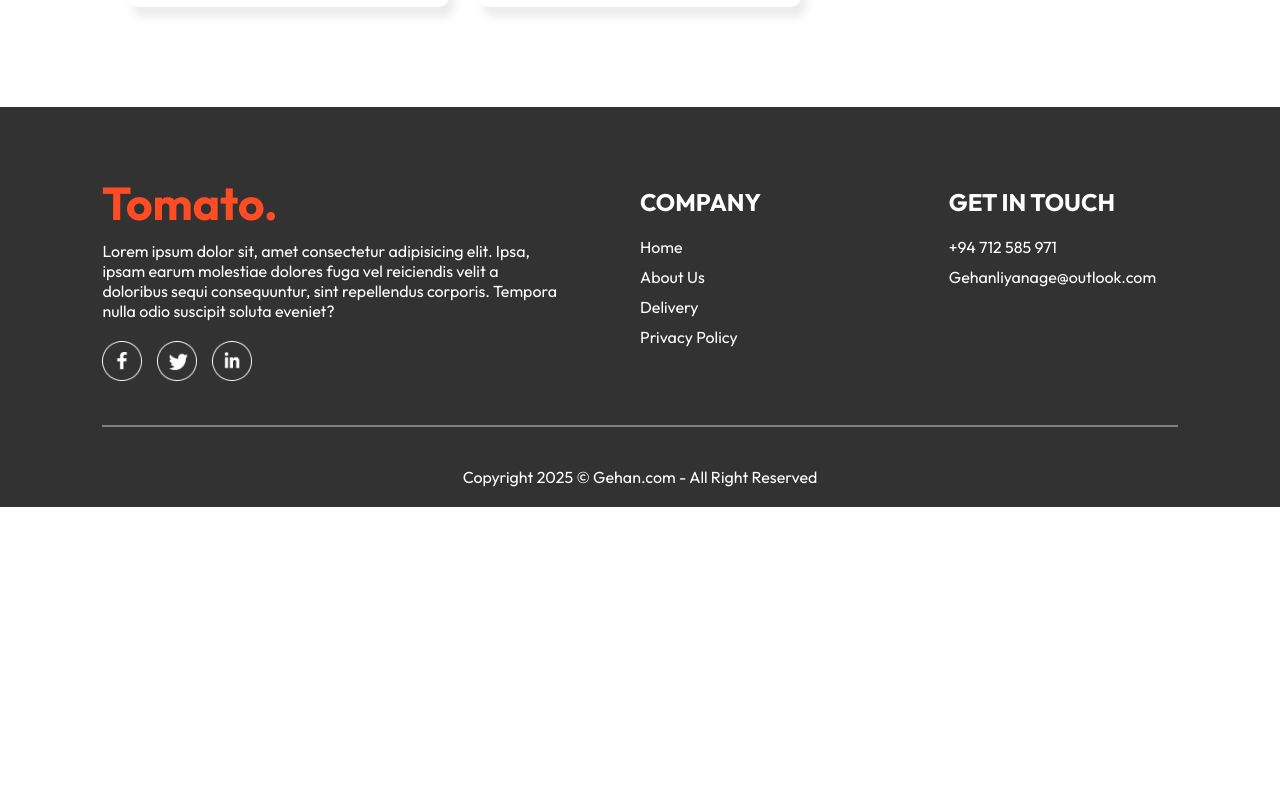
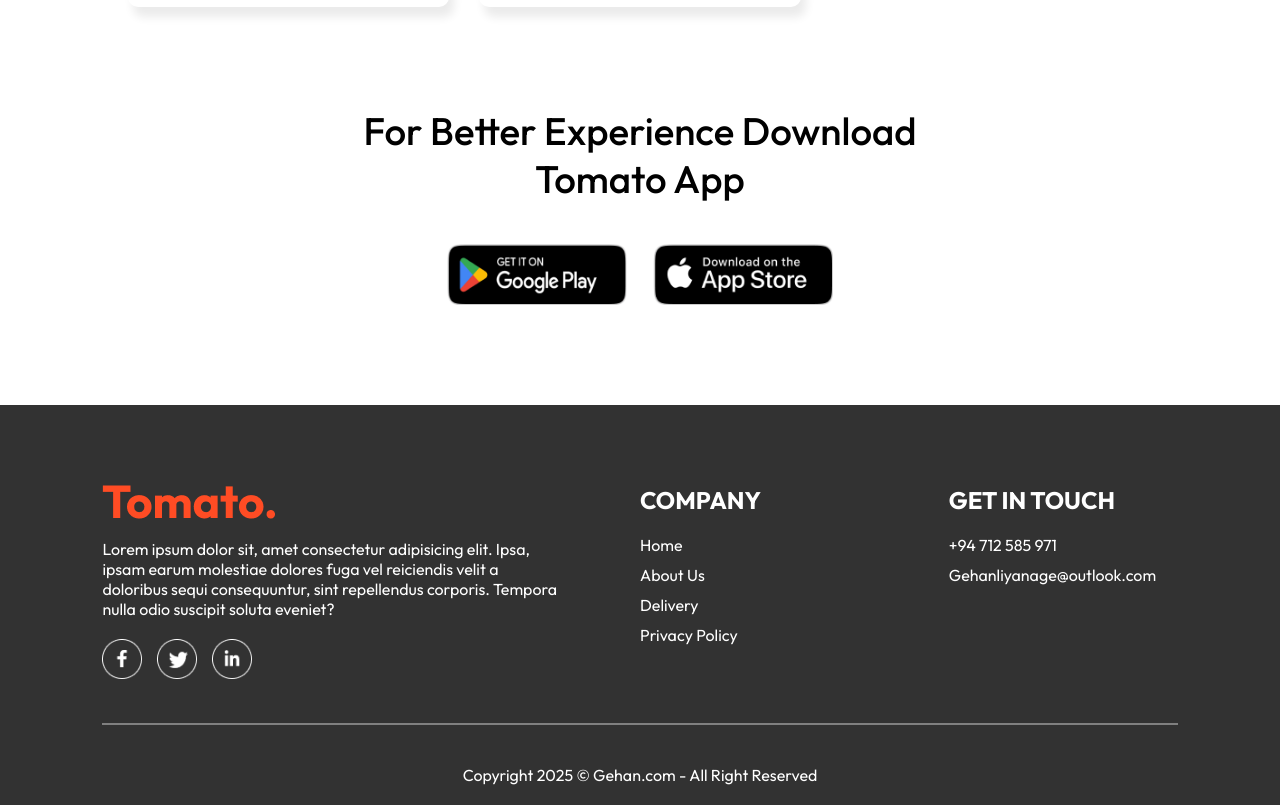
Before and after one commit to GehanLiyanage2002/FoodDelivery, a React (Vite) app in the folder frontend/: page / in a window 1280 px wide. Shown: the part 6216-7021 px from the top of the page. Before the commit the page ends 6723 px from the top, so only its background shows below. Built offline with nearby package versions, Linux system fonts and the light colour scheme.

Commit message:
Create Apps

```diff
--- /dev/null
+++ b/frontend/src/components/AppDownload/AppDownload.css
@@ -0,0 +1,25 @@
+.app-download{
+    margin: auto auto;
+    margin-top: 100px;
+    font-size: max(3vw, 20px);
+    text-align: center;
+    font-weight: 500;
+}
+
+.app-download-platforms{
+    display: flex;
+    justify-content: center;
+    gap: max(2vw, 10px);
+    margin-top: 40px;
+}
+
+.app-download-platforms img{
+    width: max(30vw, 120px);
+    max-width: 180px;
+    transition: 0.5s;
+    cursor: pointer;
+}
+
+.app-download-platforms img:hover{
+    transform: scale(1.05);
+}
--- /dev/null
+++ b/frontend/src/components/AppDownload/AppDownload.jsx
@@ -0,0 +1,19 @@
+import React from 'react'
+import './AppDownload.css'
+import { assets } from '../../assets/frontend_assets/assets'
+
+const AppDownload = () => {
+  return (
+    <div className='app-download' id='app-download'>
+        <p>For Better Experience Download <br /> Tomato App</p>
+        <div className='app-download-platforms'>
+            <img src={assets.play_store} alt="play store" />
+            <img src={assets.app_store} alt="app store" />
+
+        </div>
+
+    </div>
+  )
+}
+
+export default AppDownload
--- a/frontend/src/pages/Home/Home.jsx
+++ b/frontend/src/pages/Home/Home.jsx
@@ -3,6 +3,7 @@
 import Header from '../../components/Header/Header'
 import ExploreMenu from '../../components/ExploreMenu/ExploreMenu'
 import FoodDisplay from '../../components/FoodDisplay/FoodDisplay'
+import AppDownload from '../../components/AppDownload/AppDownload'
 
 const Home = () => {
 
@@ -13,6 +14,7 @@
         <Header/>
         <ExploreMenu category={category} setCategory={setCategory}/>
         <FoodDisplay category={category}/>
+        <AppDownload/>
     </div>
   )
 }
```
